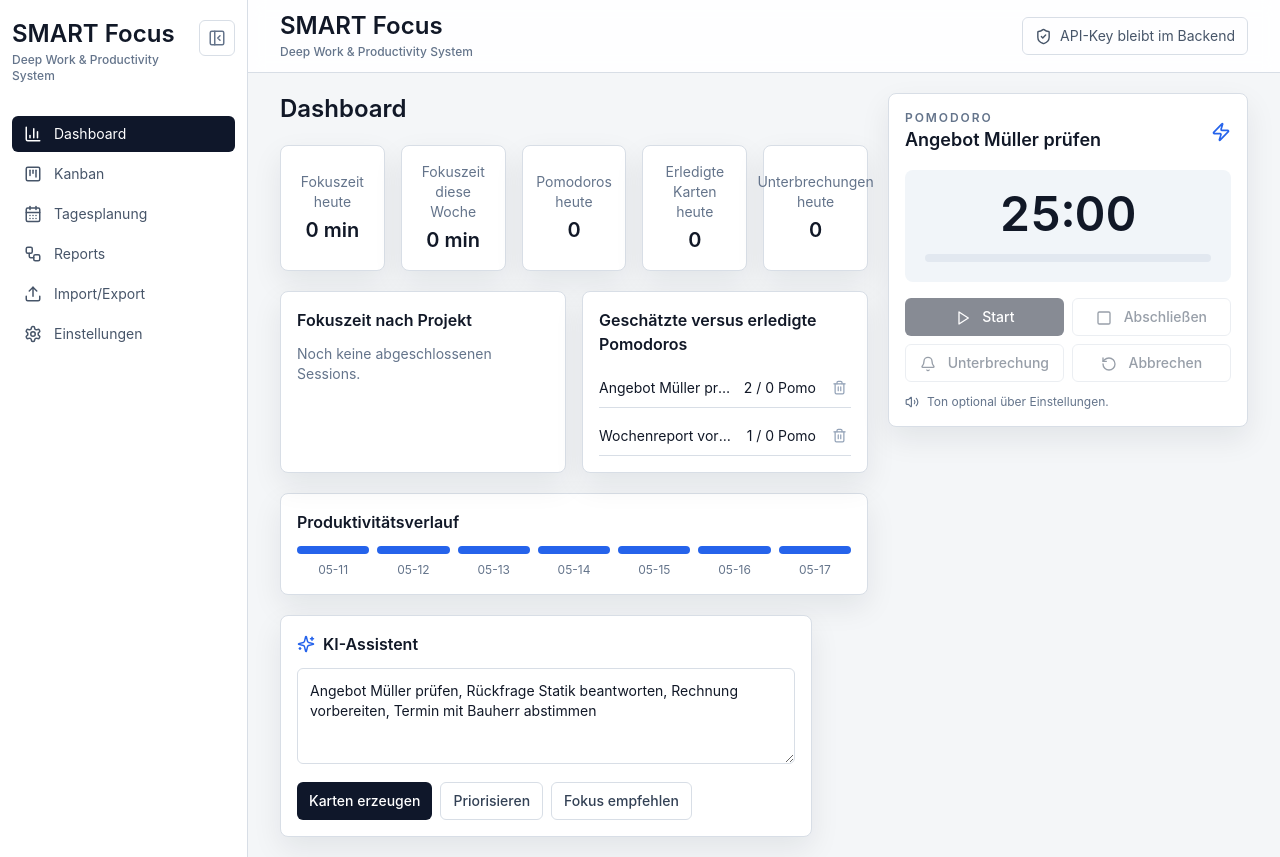
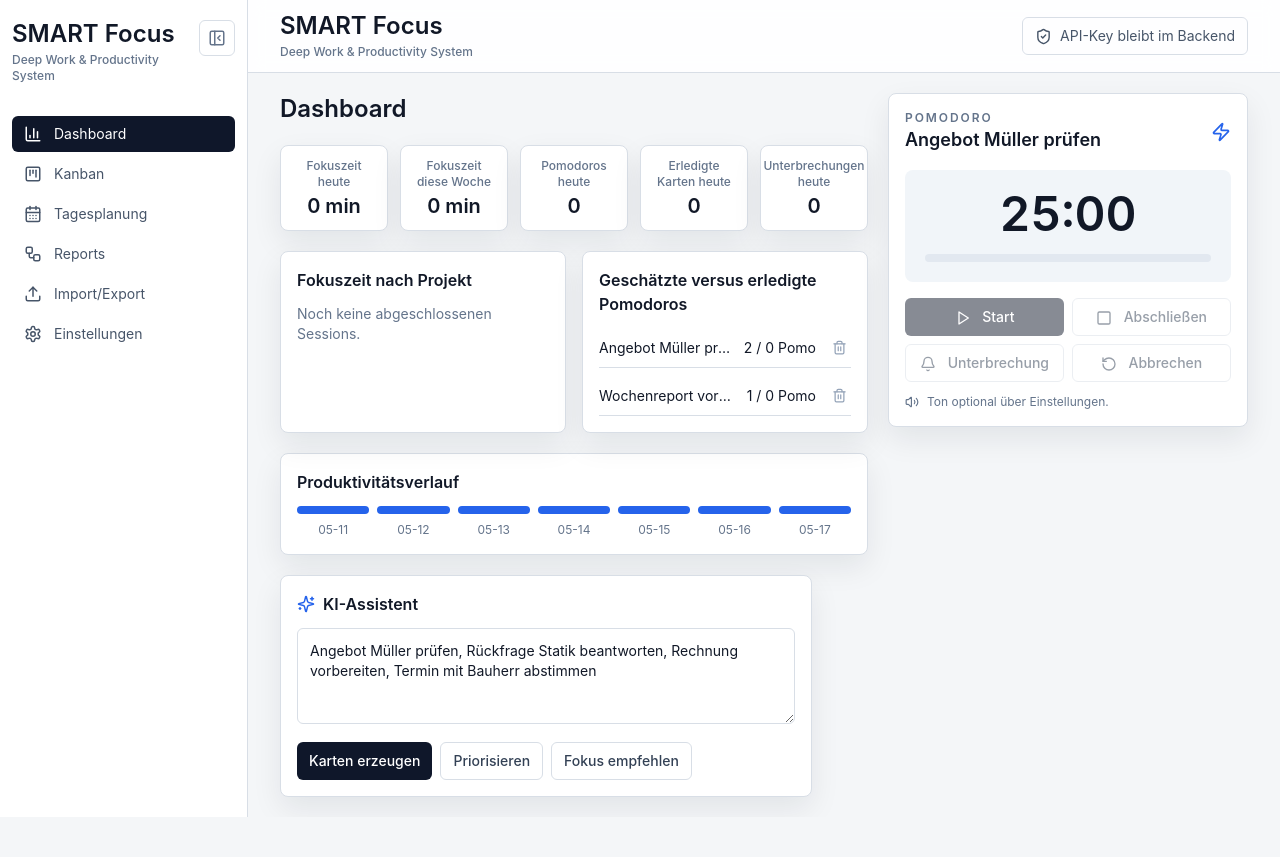
Before and after one commit to BM1964-25/Smart-Focus, a React (Vite) app: page / in a window 1280 px wide. After the commit the page ends 817 px from the top, so only its background shows below. Built offline with nearby package versions, Linux system fonts and the light colour scheme.

Commit message:
Show dashboard metrics in one row

```diff
--- a/src/features/dashboard/Dashboard.tsx
+++ b/src/features/dashboard/Dashboard.tsx
@@ -29,12 +29,12 @@ export const Dashboard = (): JSX.Element => {
   return (
     <div className="space-y-5">
       <h1 className="text-2xl font-semibold">Dashboard</h1>
-      <div className="grid gap-4 md:grid-cols-2 xl:grid-cols-5">
+      <div className="grid grid-cols-1 gap-3 sm:grid-cols-2 lg:grid-cols-5">
         {cards.map(([label, value]) => (
-          <Panel className="flex min-h-20 items-center justify-center text-center" key={label}>
-            <div className="flex flex-wrap items-baseline justify-center gap-x-2 gap-y-1">
-              <span className="text-sm text-slate-500">{label}</span>
-              <span className="text-xl font-semibold">{value}</span>
+          <Panel className="flex min-h-20 items-center justify-center px-3 py-3 text-center" key={label}>
+            <div>
+              <p className="text-xs font-medium leading-4 text-slate-500">{label}</p>
+              <p className="mt-1 text-xl font-semibold leading-6">{value}</p>
             </div>
           </Panel>
         ))}
```
